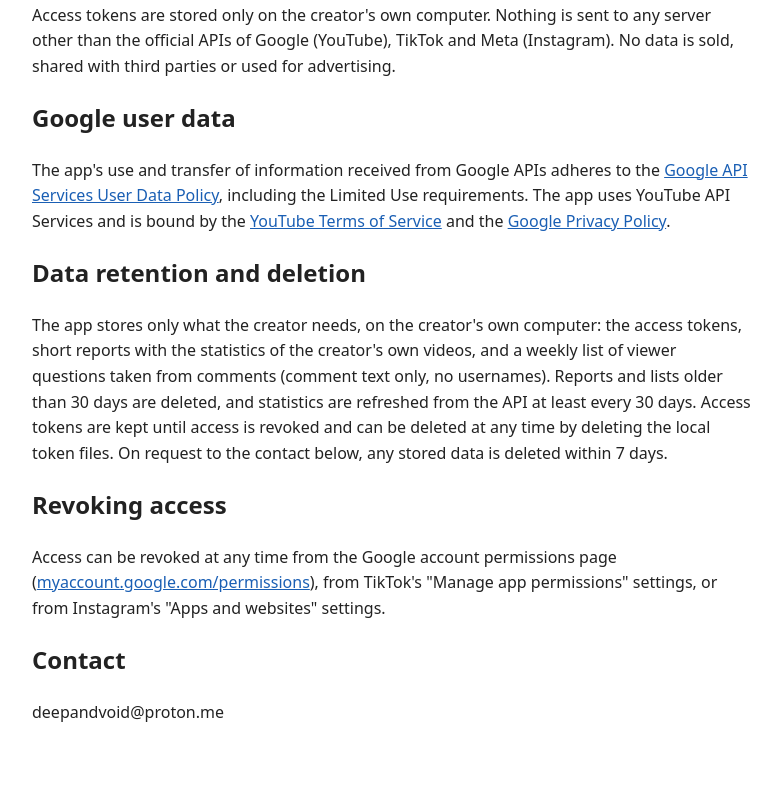
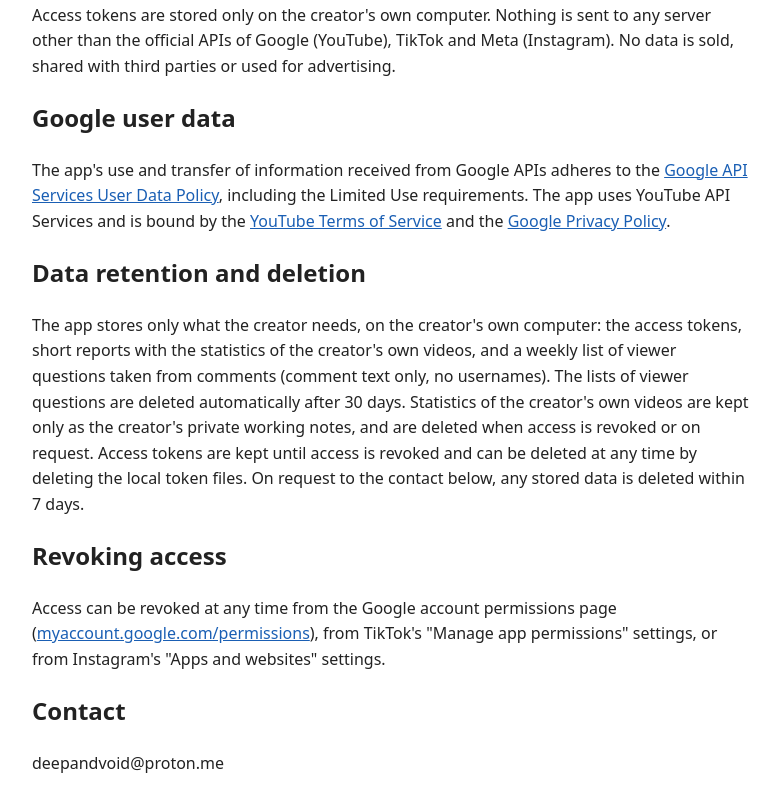
Before and after one commit to deepandvoid/deepandvoid.github.io, a plain HTML site: page privacy.html in a window 1280 px wide. Shown: the part 642-1454 px from the top of the page, without its empty margins (248-1029 px from the left). Before the commit the page ends 1407 px from the top, so only its background shows below. Drawn offline with Linux system fonts and the light colour scheme.

Commit message:
Add files via upload

```diff
--- a/privacy.html
+++ b/privacy.html
@@ -16,7 +16,7 @@
 <h2>Google user data</h2>
 <p>The app's use and transfer of information received from Google APIs adheres to the <a href="https://developers.google.com/terms/api-services-user-data-policy">Google API Services User Data Policy</a>, including the Limited Use requirements. The app uses YouTube API Services and is bound by the <a href="https://www.youtube.com/t/terms">YouTube Terms of Service</a> and the <a href="https://policies.google.com/privacy">Google Privacy Policy</a>.</p>
 <h2>Data retention and deletion</h2>
-<p>The app stores only what the creator needs, on the creator's own computer: the access tokens, short reports with the statistics of the creator's own videos, and a weekly list of viewer questions taken from comments (comment text only, no usernames). Reports and lists older than 30 days are deleted, and statistics are refreshed from the API at least every 30 days. Access tokens are kept until access is revoked and can be deleted at any time by deleting the local token files. On request to the contact below, any stored data is deleted within 7 days.</p>
+<p>The app stores only what the creator needs, on the creator's own computer: the access tokens, short reports with the statistics of the creator's own videos, and a weekly list of viewer questions taken from comments (comment text only, no usernames). The lists of viewer questions are deleted automatically after 30 days. Statistics of the creator's own videos are kept only as the creator's private working notes, and are deleted when access is revoked or on request. Access tokens are kept until access is revoked and can be deleted at any time by deleting the local token files. On request to the contact below, any stored data is deleted within 7 days.</p>
 <h2>Revoking access</h2>
 <p>Access can be revoked at any time from the Google account permissions page (<a href="https://myaccount.google.com/permissions">myaccount.google.com/permissions</a>), from TikTok's "Manage app permissions" settings, or from Instagram's "Apps and websites" settings.</p>
 <h2>Contact</h2>
```
